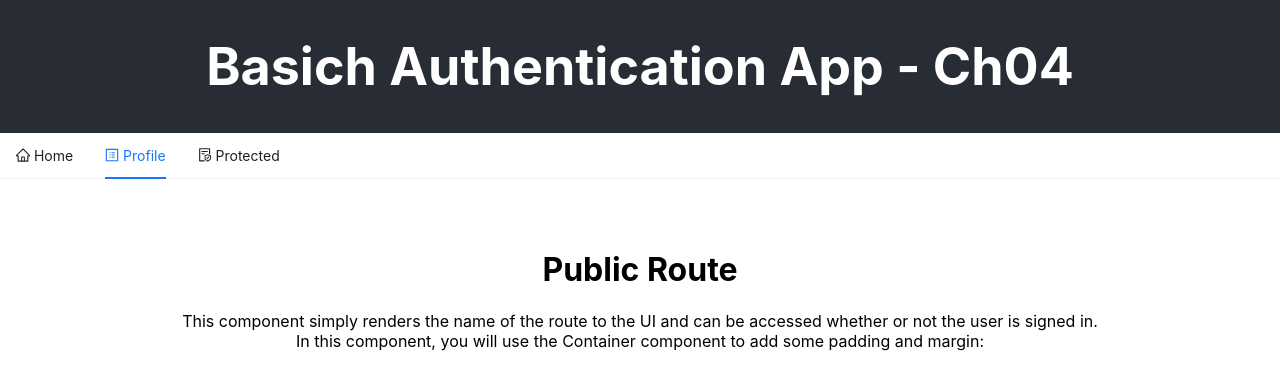
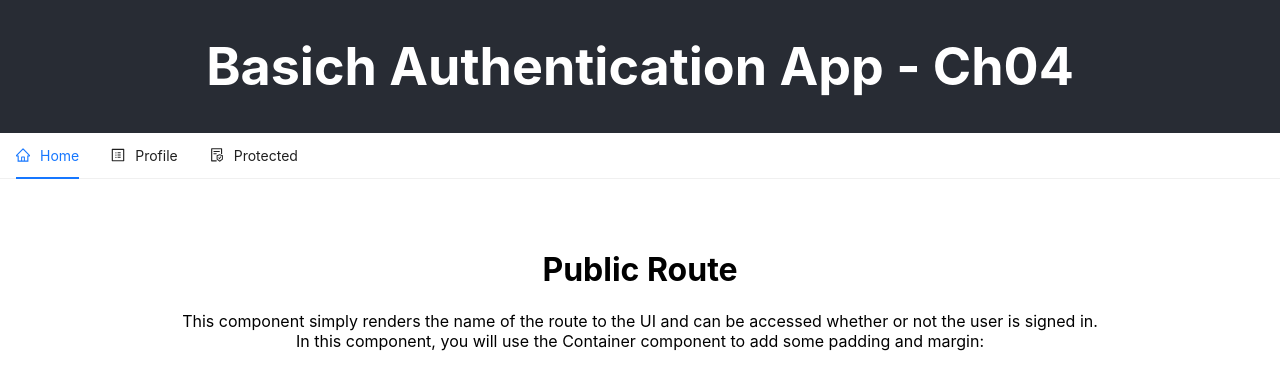
Before and after one commit to heladiofog/fullstack-serverless-aws-react, a React (Create React App) app: page /profile in a window 1280 px wide. Shown: the top 390 px of the page. Built offline with nearby package versions, Linux system fonts and the light colour scheme; no server answers; what @aws-amplify/ui-react, aws-amplify would draw is missing.

Commit message:
Functional application with all the adaptations for the menu, the nav, and the history management, which is alternative to the useNavigateHook fromo the react router.

```diff
--- a/package.json
+++ b/package.json
@@ -10,6 +10,7 @@
     "@testing-library/user-event": "^13.5.0",
     "antd": "^5.8.6",
     "aws-amplify": "^5.3.11",
+    "history": "^5.3.0",
     "react": "^18.2.0",
     "react-dom": "^18.2.0",
     "react-router-dom": "^6.16.0",
--- a/src/components/Nav.js
+++ b/src/components/Nav.js
@@ -7,12 +7,41 @@ import {
 } from '@ant-design/icons';
 
 const Nav = (props) => {
-  const { current } = props;
+  const { current, setCurrent } = props;
+  console.log('Nav current: ' + current);
+
+  const items = [
+    {
+      label: (<Link to='/'>Home</Link>),
+      key: 'home',
+      icon: <HomeOutlined />,
+    },
+    {
+      label: (<Link to='/profile'>Profile</Link>),
+      key: 'profile',
+      icon: <ProfileOutlined />,
+    },
+    {
+      label: (<Link to='/protected'>Protected</Link>),
+      key: 'protected',
+      icon: <FileProtectOutlined />,
+    },
+  ];
+
+  const onClick = (e) => {
+    console.log('click ', e);
+    setCurrent(e.key);
+  };
 
   return(
     <div>
-      <Menu selectedKeys={[current]} mode="horizontal">
-        <Menu.Item key='home'>
+      <Menu
+        selectedKeys={[current]}
+        mode="horizontal"
+        items={items}
+        onClick={onClick}
+      >
+        {/* <Menu.Item key='home'>
           <Link to={`/`}>
             <HomeOutlined /> Home
           </Link>
@@ -26,7 +55,7 @@ const Nav = (props) => {
           <Link to={'/protected'}>
             <FileProtectOutlined /> Protected
           </Link>
-        </Menu.Item>
+        </Menu.Item> */}
       </Menu>
     </div>
   );
--- a/src/components/Protected.js
+++ b/src/components/Protected.js
@@ -1,20 +1,28 @@
+import { useEffect } from 'react';
+import { useNavigate } from 'react-router-dom';
 import { Auth } from 'aws-amplify';
 import Container from './Container';
-import { useEffect } from 'react';
+
+import { createHashHistory } from "history";
+let history = createHashHistory();
 
 function Protected(props) {
+  const navigate = useNavigate();
   useEffect(() => {
     Auth.currentAuthenticatedUser()
       .catch((error) => {
-        // Thhe user is not singned in, redirect him
+        // The user is not singned in, redirect him
         console.log("Error", error);
-        props.history.push('/profile');
+        console.log(navigate);
+        // navigate('/profile');
+        history.push('/profile');
       });
   }, []);
 
   return (
     <Container>
       <h1>Protected Route</h1>
+      <p>Private Lorem, ipsum dolor sit amet consectetur adipisicing elit. Exercitationem quo optio recusandae possimus voluptatum itaque, eligendi beatae nulla explicabo. Consequuntur veritatis consequatur minima ullam veniam quas voluptates error itaque assumenda!</p>
     </Container>
   );
 }
--- a/src/components/Router.js
+++ b/src/components/Router.js
@@ -8,24 +8,24 @@ import Protected from './Protected';
 const Router = () => {
   const [current, setCurrent] = useState('home');
 
-  useEffect(() => {
-    // mount
-    setRoute();
-    window.addEventListener('hashchange', setRoute);
-    // ummounnt
-    return () => window.removeEventListener('hashchange', setRoute);
-  }, []);
+  // useEffect(() => {
+  //   // mount
+  //   setRoute();
+  //   window.addEventListener('hashchange', setRoute);
+  //   console.log('Event Listener set in place!');
+  //   // ummounnt
+  //   return () => window.removeEventListener('hashchange', setRoute);
+  // }, []);
 
-  function setRoute() {
-    const location = window.location.href.split('/');
-    const pathName = location[location.length - 1];
-    console.log({pathName});
-    setCurrent(pathName ? pathName : 'home');
-  }
-
+  // function setRoute() {
+  //   const location = window.location.href.split('/');
+  //   const pathName = location[location.length - 1];
+  //   setCurrent(pathName ? pathName : 'home');
+  // }
+  console.log({current});
   return (
     <HashRouter>
-      <Nav current={current} />
+      <Nav current={current} setCurrent={setCurrent} />
       <Routes>
         <Route exact path="/" element={<Public />} />
         <Route exact path="/protected" element={<Protected />} />
```
Also changed, not shown: src/components/Profile.js (+5 -3 lines), 1 other file (tests, documents, lock files or other folders).
